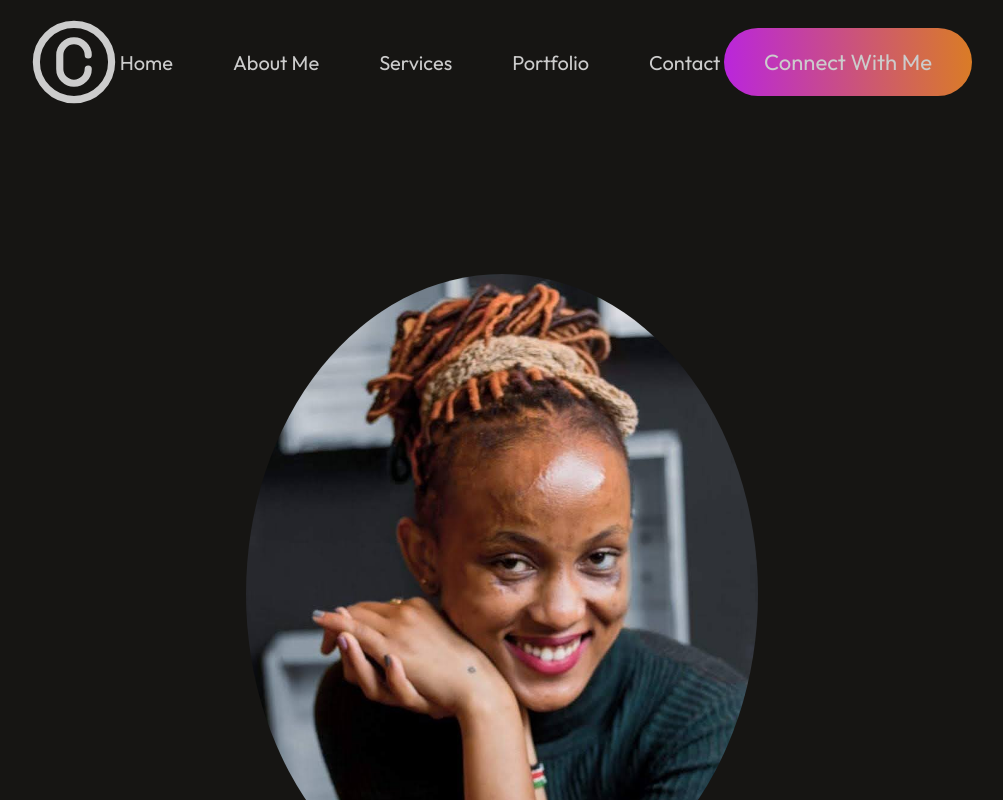
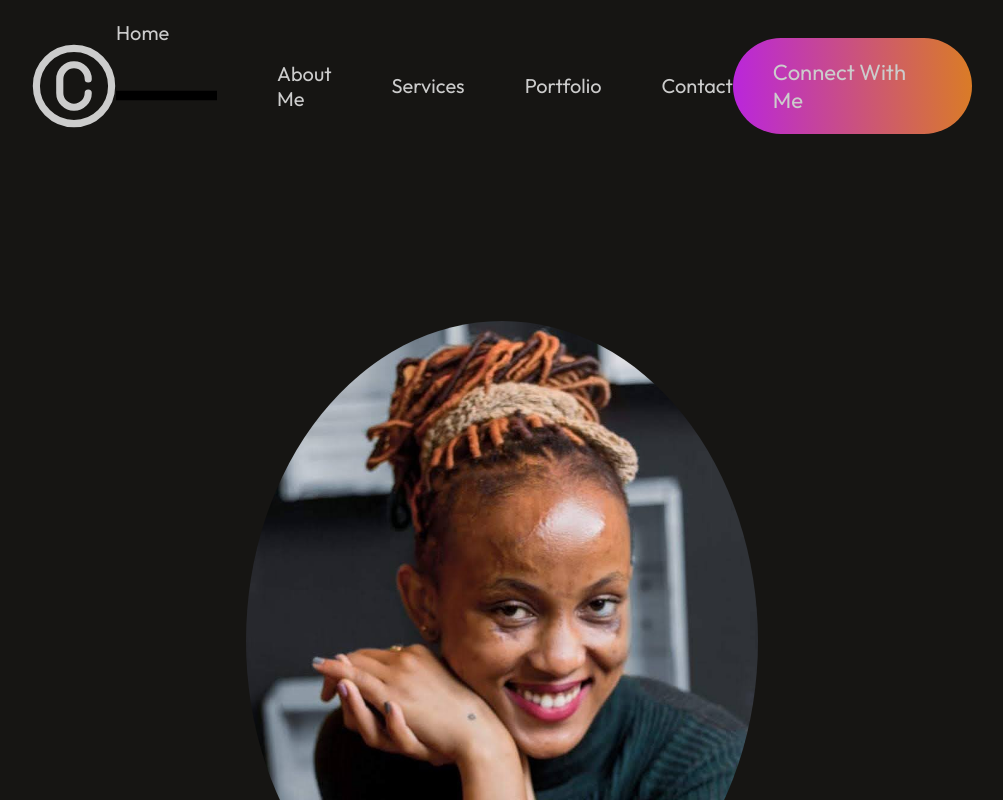
Before and after one commit to claudiahW/CodeWithClaude, a React (Vite) app: page / in a window 1280 px wide. Shown: the top 800 px of the page, without its empty margins (138-1141 px from the left). Built offline with nearby package versions, Linux system fonts and the light colour scheme.

Commit message:
add underline tag to other links in navbar

```diff
--- a/src/Navbar.jsx
+++ b/src/Navbar.jsx
@@ -1,7 +1,7 @@
 import React, { useState } from "react";
 import "./Navbar.css";
 import logo from "./assets/mylogo1.svg";
-import underline from "./assets/underline.svg"
+import underline from "./assets/underline.svg";
 
 const Navbar = () => {
   const [menu, setMenu] = useState("home");
@@ -9,11 +9,26 @@ const Navbar = () => {
     <div className="navbar">
       <img src={logo} alt="" />
       <ul className="nav-menu">
-        <li><p>Home</p></li>
-        <li><p>About Me</p></li>
-        <li><p>Services</p></li>
-        <li><p>Portfolio</p></li>
-        <li><p>Contact</p></li>
+        <li>
+          <p>Home</p>
+          {menu === "home" ? <img src={underline} /> : <></>}
+        </li>
+        <li>
+          <p>About Me</p>
+          {menu === "about" ? <img src={underline} /> : <></>}
+        </li>
+        <li>
+          <p>Services</p>
+          {menu === "services" ? <img src={underline} /> : <></>}
+        </li>
+        <li>
+          <p>Portfolio</p>
+          {menu === "work" ? <img src={underline} /> : <></>}
+        </li>
+        <li>
+          <p>Contact</p>
+          {menu === "contact" ? <img src={underline} /> : <></>}
+        </li>
       </ul>
       <div className="nav-connect">Connect With Me</div>
     </div>
```
